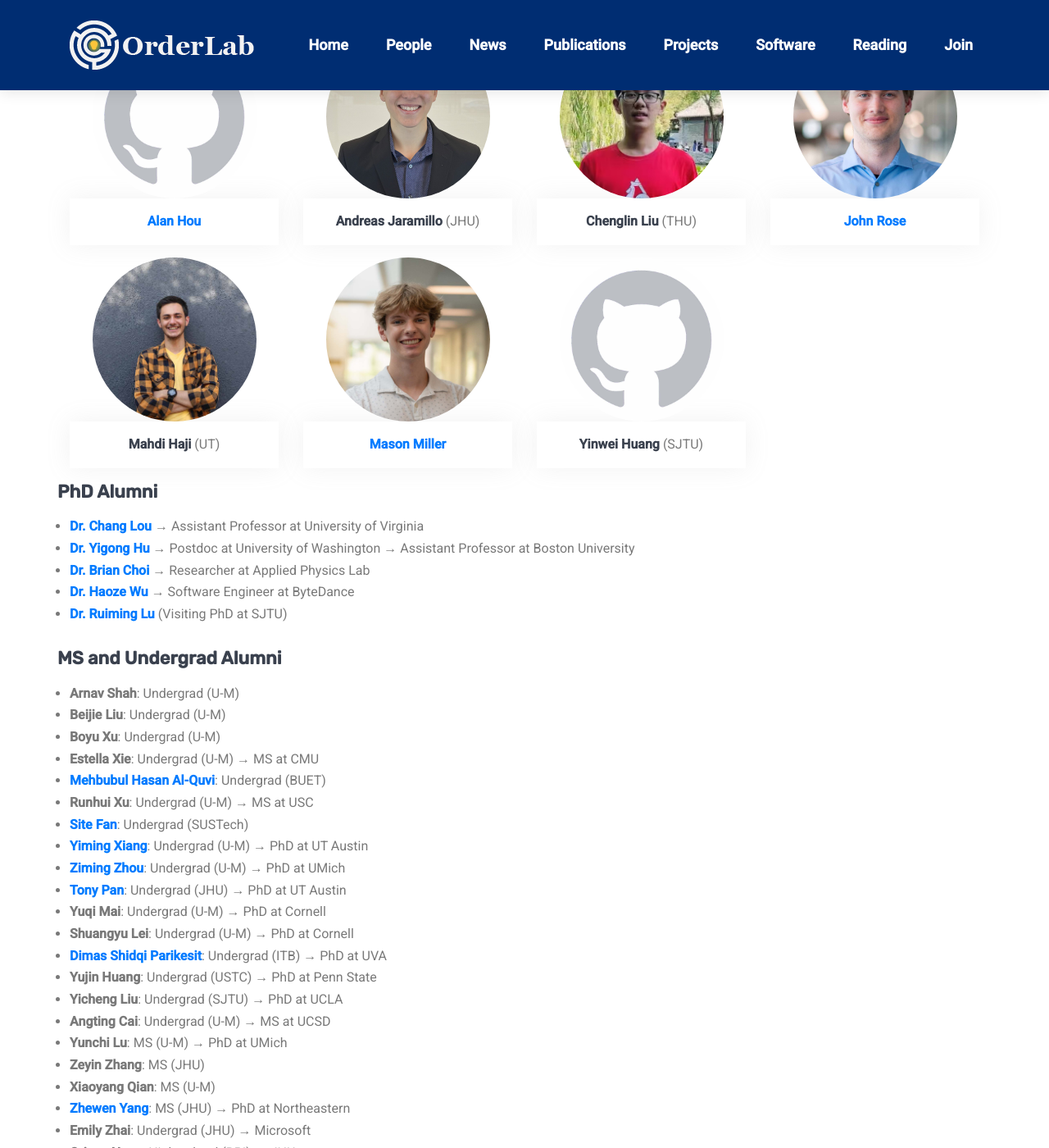
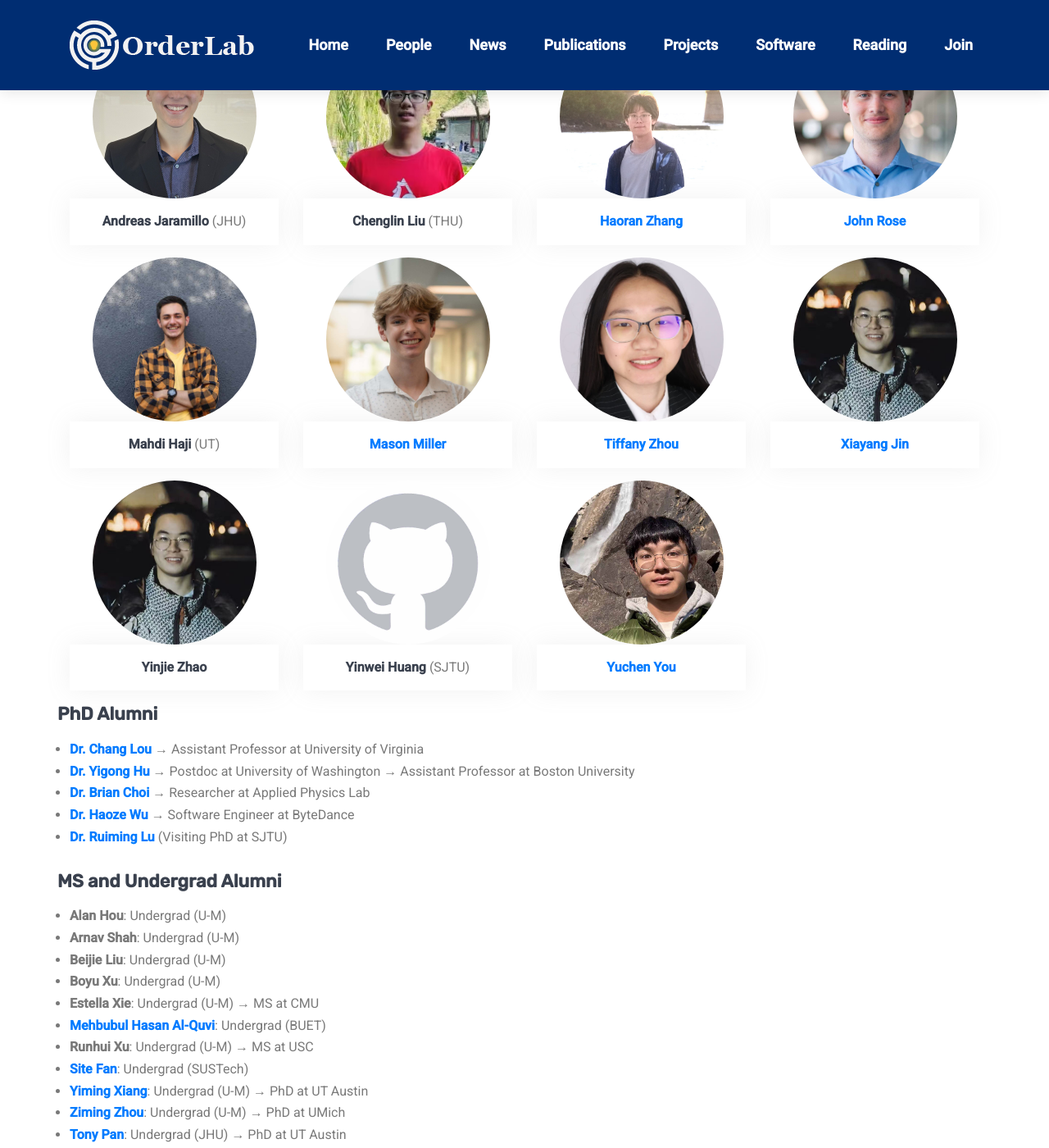
Before and after one commit to OrderLab/orderlab.github.io, a Jekyll site: the page built from team.html, in a window 1280 px wide and 1400 px high, scrolled down 1855 px. Shown: the whole window at 82% size. Built offline with Jekyll 4.4.1, drawn with Linux system fonts in a browser that asks for light colours.

Commit message:
update team page

```diff
--- a/team.html
+++ b/team.html
@@ -99,14 +99,6 @@ title: OrderLab Team Members
     <div class="row justify-content-left d-flex align-items-left">
       <div class="col-lg-3 col-md-6 col-sm-12 single-team-member">
         <div class="thumb d-flex justify-content-sm-center">
-          <img class="img-team" src="assets/img/team/noimage.jpg" alt="" />
-        </div>
-        <div class="meta-text text-sm-center">
-          <b><a href="https://www.linkedin.com/in/alanpyhou">Alan Hou</a></b>
-        </div>
-      </div>
-      <div class="col-lg-3 col-md-6 col-sm-12 single-team-member">
-        <div class="thumb d-flex justify-content-sm-center">
           <img class="img-team" src="assets/img/team/andreas.jpg" alt="" />
         </div>
         <div class="meta-text text-sm-center">
@@ -119,6 +111,14 @@ title: OrderLab Team Members
         </div>
         <div class="meta-text text-sm-center">
           <b>Chenglin Liu</b> (THU)
+        </div>
+      </div>
+      <div class="col-lg-3 col-md-6 col-sm-12 single-team-member">
+        <div class="thumb d-flex justify-content-sm-center">
+          <img class="img-team" src="assets/img/team/haoran.jpg" alt="" />
+        </div>
+        <div class="meta-text text-sm-center">
+          <b><a href="http://www.linkedin.com/in/haoran-zhang-204764344">Haoran Zhang</a></b>
         </div>
       </div>
       <div class="col-lg-3 col-md-6 col-sm-12 single-team-member">
@@ -147,10 +147,42 @@ title: OrderLab Team Members
       </div>
       <div class="col-lg-3 col-md-6 col-sm-12 single-team-member">
         <div class="thumb d-flex justify-content-sm-center">
+          <img class="img-team" src="assets/img/team/tiffany.jpg" alt="" />
+        </div>
+        <div class="meta-text text-sm-center">
+          <b><a href="https://tiffzhou.com">Tiffany Zhou</a></b>
+        </div>
+      </div>
+      <div class="col-lg-3 col-md-6 col-sm-12 single-team-member">
+        <div class="thumb d-flex justify-content-sm-center">
+          <img class="img-team" src="assets/img/team/yinjie.jpg" alt="" />
+        </div>
+        <div class="meta-text text-sm-center">
+          <b><a href="http://github.com/au-summer">Xiayang Jin</a></b>
+        </div>
+      </div>
+      <div class="col-lg-3 col-md-6 col-sm-12 single-team-member">
+        <div class="thumb d-flex justify-content-sm-center">
+          <img class="img-team" src="assets/img/team/yinjie.jpg" alt="" />
+        </div>
+        <div class="meta-text text-sm-center">
+          <b>Yinjie Zhao</b>
+        </div>
+      </div>
+      <div class="col-lg-3 col-md-6 col-sm-12 single-team-member">
+        <div class="thumb d-flex justify-content-sm-center">
           <img class="img-team" src="assets/img/team/noimage.jpg" alt="" />
         </div>
         <div class="meta-text text-sm-center">
           <b>Yinwei Huang</b> (SJTU)
+        </div>
+      </div>
+      <div class="col-lg-3 col-md-6 col-sm-12 single-team-member">
+        <div class="thumb d-flex justify-content-sm-center">
+          <img class="img-team" src="assets/img/team/yuchen.jpg" alt="" />
+        </div>
+        <div class="meta-text text-sm-center">
+          <b><a href="https://www.whoami-wesleyyou.top/about/">Yuchen You</a></b>
         </div>
       </div>
     </div>
@@ -173,6 +205,7 @@ title: OrderLab Team Members
       </div>
     </div>
     <ul>
+      <li><b>Alan Hou</b>: Undergrad (U-M)</li>
       <li><b>Arnav Shah</b>: Undergrad (U-M)</li>
       <li><b>Beijie Liu</b>: Undergrad (U-M)</li>
       <li><b>Boyu Xu</b>: Undergrad (U-M)</li>
```
Also changed, not shown: assets/img/team/haoran.jpg (added), assets/img/team/tiffany.jpg (added), assets/img/team/xiayang.jpg (added), assets/img/team/yinjie.jpg (added), assets/img/team/yuchen.jpg (added).
